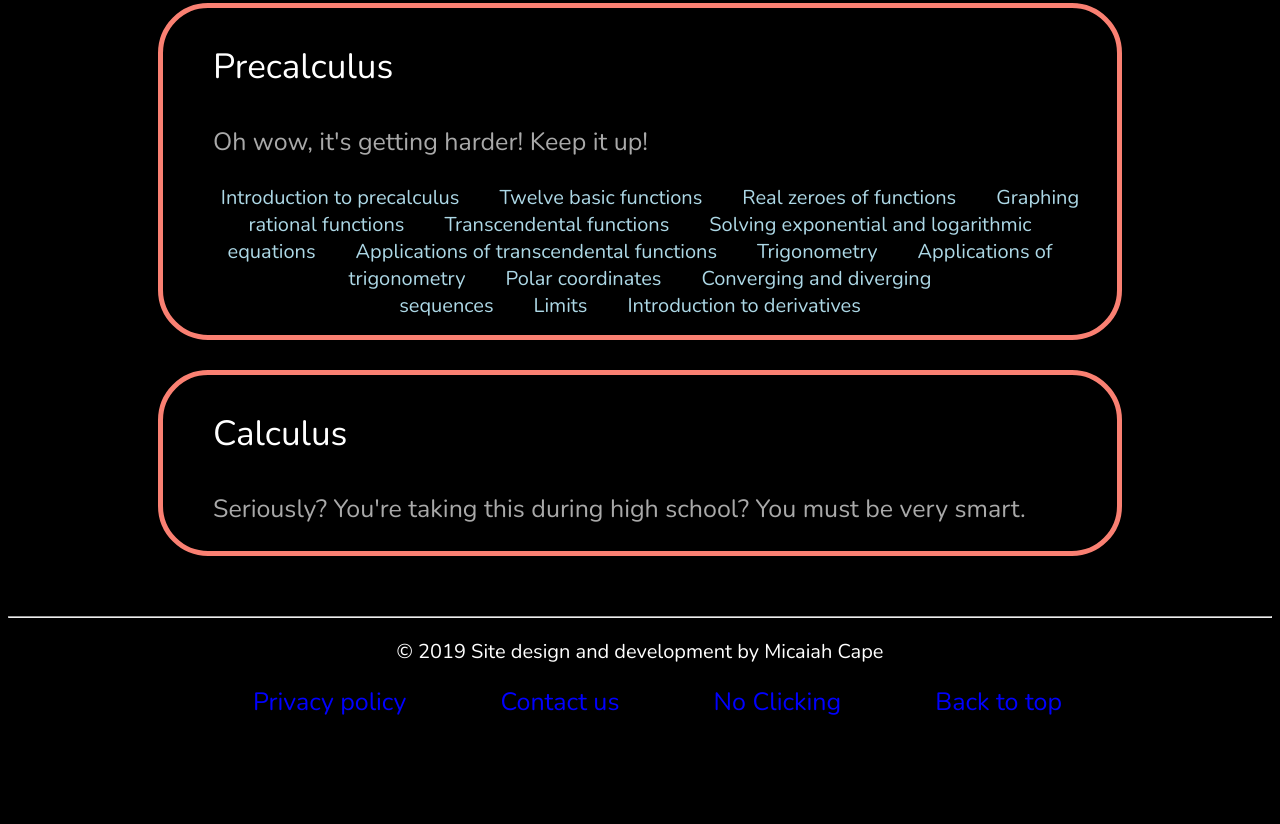
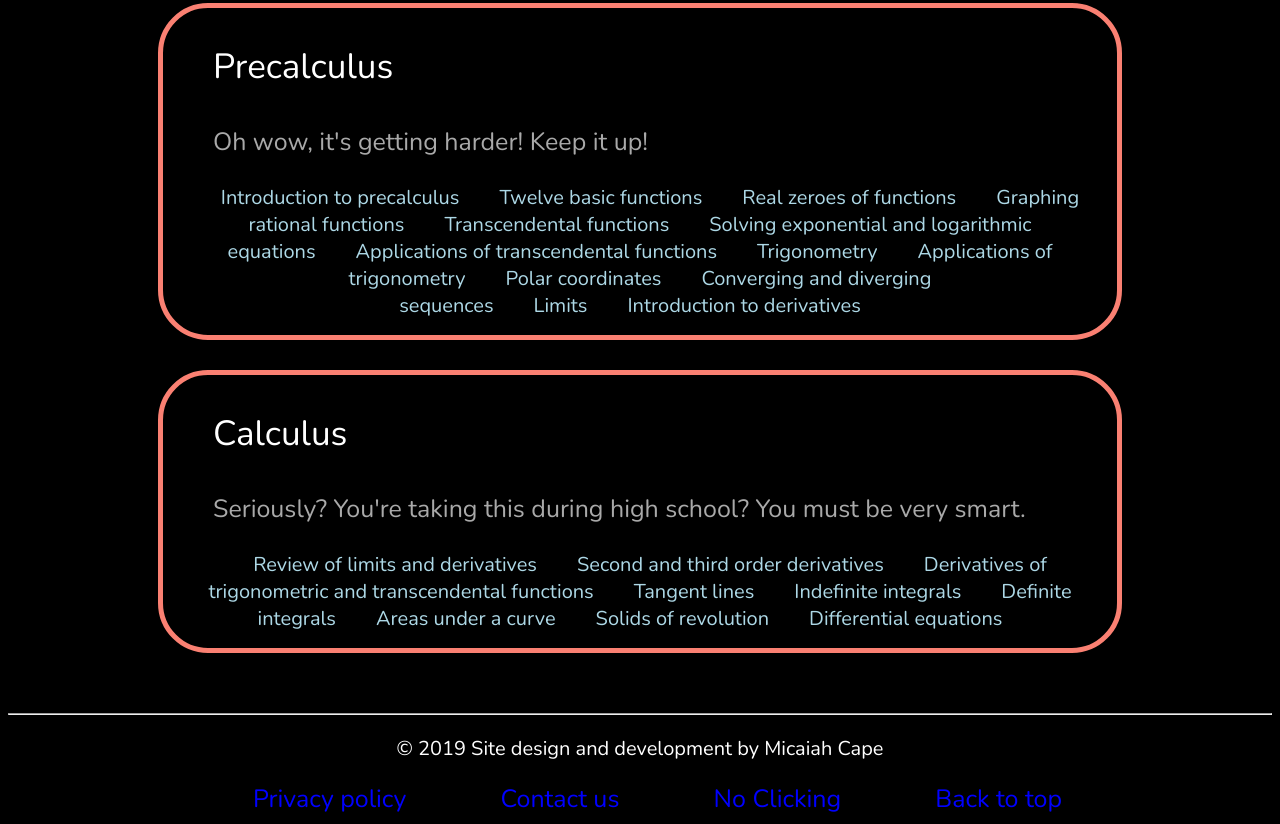
Before and after one commit to Micaiah05/Micaiah05.github.io, a plain HTML site: page index.html in a window 1280 px wide. Shown: the part 2082-2906 px from the top of the page. Before the commit the page ends 2809 px from the top, so only its background shows below. Drawn offline with nearby package versions, Linux system fonts and the light colour scheme.

Commit message:
testing links/paths

```diff
--- a/css/styles.css
+++ b/css/styles.css
@@ -193,7 +193,7 @@ body{
   font-size: 20px;
   text-decoration: none;
   color: lightblue;
-  transition: 0.2s;
+  transition: 0.3s;
 }
 
 .linkscontainer{
@@ -204,7 +204,7 @@ body{
 
 .algebra1:hover{
   text-decoration: underline;
-  color: blue;
+  color: dodgerblue;
 }
 
 .geometry{
@@ -225,12 +225,26 @@ body{
   transition: 0.2s;
 }
 
+.calculus{
+  margin-left: 20px;
+  margin-right: 20px;
+  font-size: 20px;
+  text-decoration: none;
+  color: lightblue;
+  transition: 0.2s;
+}
+
 .geometry:hover{
   text-decoration: underline;
-  color: blue;
+  color: dodgerblue;
 }
 
 .precalculus:hover{
   text-decoration: underline;
-  color: blue;
+  color: dodgerblue;
 }
+
+.calculus:hover{
+  text-decoration: underline;
+  color: dodgerblue;
+}
--- a/js/app.js
+++ b/js/app.js
@@ -2,9 +2,10 @@ console.log('Hello World!!')
 var courses = ['Algebra 1', 'Geometry', 'Algebra 2', 'Precalculus', 'Calculus'];
 var description = ['Start off as a beginner, the fundamentals of all math above this.', 'This moderately hard course will leave you both in a state of "Oh!" and mesmerization.', 'A continuation of Algebra 1. Can you survive?', 'Oh wow, it\'s getting harder! Keep it up!', 'Seriously? You\'re taking this during high school? You must be very smart.'];
 var cycleText = [];
-var algebra1 = [{name: 'Intro to Algebra 1', web: 'https://scratchstats.com/steeldragon3000'}, {name: 'PEMDAS', web: 'https://wormax2.io'}, {name: 'Linear functions', web: 'https://paper.io'}, {name: 'Basic equation solving', web: 'https://socialblade.com/youtube/user/corycotton'}, {name: 'Basic inequality solving', web: 'https://scratchstats.com/griffpatch'}, {name: 'Histograms, scatterplots, and other graphs', web: 'https://teams.microsoft.com/_#/school/conversations/General?threadId=19:2aa10bef5c3e411e8fca6963f78b4087@thread.skype&ctx=channel'}, {name: 'Systems of linear equations and inequalities', web: 'https://hole.io'}, {name: 'Exponential graphs', web: 'https://scratch.mit.edu'}, {name: 'Exponential equations and inequalities', web: 'https://www.office.com/launch/word?ui=en-US&rs=US&auth=2'}];
+var algebra1 = [{name: 'Intro to Algebra 1', web: 'precalculus/'}, {name: 'PEMDAS', web: 'https://wormax2.io'}, {name: 'Linear functions', web: 'https://paper.io'}, {name: 'Basic equation solving', web: 'https://micaiah05.github.io/algebra1/pemdas'}, {name: 'Basic inequality solving', web: 'https://scratchstats.com/griffpatch'}, {name: 'Histograms, scatterplots, and other graphs', web: 'https://teams.microsoft.com/_#/school/conversations/General?threadId=19:2aa10bef5c3e411e8fca6963f78b4087@thread.skype&ctx=channel'}, {name: 'Systems of linear equations and inequalities', web: 'https://hole.io'}, {name: 'Exponential graphs', web: 'https://scratch.mit.edu'}, {name: 'Exponential equations and inequalities', web: 'https://www.office.com/launch/word?ui=en-US&rs=US&auth=2'}];
 var geometry = [{name: 'Intro to Geometry', web: 'https://micaiah05.github.io'}, {name: 'Points, lines, and planes', web: 'https://127.0.0.1.8080'}, {name: 'Logic statements', web: 'https://codepen.io/thecoderguy'}, {name: 'Postulates and proofs', web: 'https://teams.microsoft.com/_#/school/conversations/General?threadId=19:fad7d1c9fb4a485da3d79583b820c3a6@thread.skype&ctx=channel'}, {name: 'Postulates and proofs', web: 'khanacademy.org/profile/dangobrothers'}, {name: 'Two column proofs', web: 'https://scratch.mit.edu/users/dangobrothers'}, {name: 'Proving triangles congruent', web: 'https://scratch.mit.edu/projects/104'}, {name: 'Similar triangles', web: 'https://scratch.mit.edu/projects/328670074'}, {name: 'Applications of circles', web: 'https://scratch.mit.edu/projects/248509549'}, {name: 'Applications of triangles', web: 'https://scratch.mit.edu/users/me10lulu7'}, {name: 'Surface area and volume', web: 'https://scratch.mit.edu/users/sco20'}];
 var precalculus = [{name: 'Introduction to precalculus', web: 'https://scratchstats.com/will_wam'}, {name: 'Twelve basic functions', web: 'https://scratch.mit.edu/messages'}, {name: 'Real zeroes of functions', web: 'https://maryknollschool.myschoolapp.com'}, {name: 'Graphing rational functions', web: 'https://un.org'}, {name: 'Transcendental functions', web: 'https://about:blank#blocked'}, {name: 'Solving exponential and logarithmic equations', web: 'https://scratchstats/com/pandakun'}, {name: 'Applications of transcendental functions', web: 'https://scratch.mit.edu/users/jetpac'}, {name: 'Trigonometry', web: 'https://scratch.mit.edu/users/ceebee'}, {name: 'Applications of trigonometry', web: 'https://youtube.com'}, {name: 'Polar coordinates', web: 'https://socialblade.com/youtube/user/pewdiepie'}, {name: 'Converging and diverging sequences', web: 'https://socialblade.com/youtube/user/termcr7'}, {name: 'Limits', web: 'https://scratchstats.com/nicopy'}, {name: 'Introduction to derivatives', web: 'https://scratch.mit.edu/statistics'}];
+var calculus = [{name: 'Review of limits and derivatives', web: 'https://127.0.0.1.8080'}, {name: 'Second and third order derivatives', web: 'https://scratchstats.com/steeldragon3000'}, {name: 'Derivatives of trigonometric and transcendental functions', web: 'https://khanacademy.org/profile/sal'}, {name: 'Tangent lines', web: 'https://github.com'}, {name: 'Indefinite integrals', web: 'https://scratchstats.com/wazzotv'}, {name: 'Definite integrals', web: 'https://scratchstats.com/hobson-tv'}, {name: 'Areas under a curve', web: 'https://ntl-slither.com'}, {name: 'Solids of revolution', web: 'https://socialblade.com/youtube/user/kidrauhl'}, {name: 'Differential equations', web: 'https://scratch.mit.edu/mystuff'}]
 
 for(var i = 0; i < courses.length; i++){
     var c = document.createElement('div');
@@ -47,6 +48,7 @@ for(var i = 0; i < geometry.length; i++){
     l.setAttribute('href', geometry[i].web);
     l.appendChild(innerLink);
     document.getElementsByClassName('linkscontainer')[1].appendChild(l);
+
 }
 
 for(var i = 0; i < precalculus.length; i++){
@@ -57,3 +59,51 @@ for(var i = 0; i < precalculus.length; i++){
     l.appendChild(innerLink);
     document.getElementsByClassName('linkscontainer')[3].appendChild(l);
 }
+
+for(var i = 0; i < calculus.length; i++){
+    var l = document.createElement('A');
+    l.className = 'calculus';
+    var innerLink = document.createTextNode(calculus[i].name);
+    l.setAttribute('href', calculus[i].web);
+    l.appendChild(innerLink);
+    document.getElementsByClassName('linkscontainer')[4].appendChild(l);
+}
+
+/*var a = document.getElementsByClassName('algebra1');
+for(var i = 0; i < algebra1.length; i++){
+    a[i].style.display = 'none';
+}
+
+var a = document.getElementsByClassName('geometry');
+for(var i = 0; i < geometry.length; i++){
+    a[i].style.display = 'none';
+}
+
+var a = document.getElementsByClassName('precalculus');
+for(var i = 0; i < precalculus.length; i++){
+    a[i].style.display = 'none';
+}
+
+var a = document.getElementsByClassName('calculus');
+for(var i = 0; i < calculus.length; i++){
+    a[i].style.display = 'none';
+}
+
+function showalgebra1(){
+    var a = document.getElementsByClassName('algebra1');
+    for(var i = 0; i < algebra1.length; i++){
+        a[i].style.display = 'block';
+        a[i].style.display = 'inline';
+    }
+}
+
+function hidealgebra1(){
+    var a = document.getElementsByClassName('algebra1');
+    for(var i = 0; i < algebra1.length; i++){
+        a[i].style.display = 'none';
+        a[i].style.display = 'inline';
+    }
+}
+
+document.getElementsByClassName('courseholder')[0].addEventListener('mouseover', showalgebra1);
+document.getElementsByClassName('courseholder')[0].addEventListener('mouseout', hidealgebra1);*/
```
